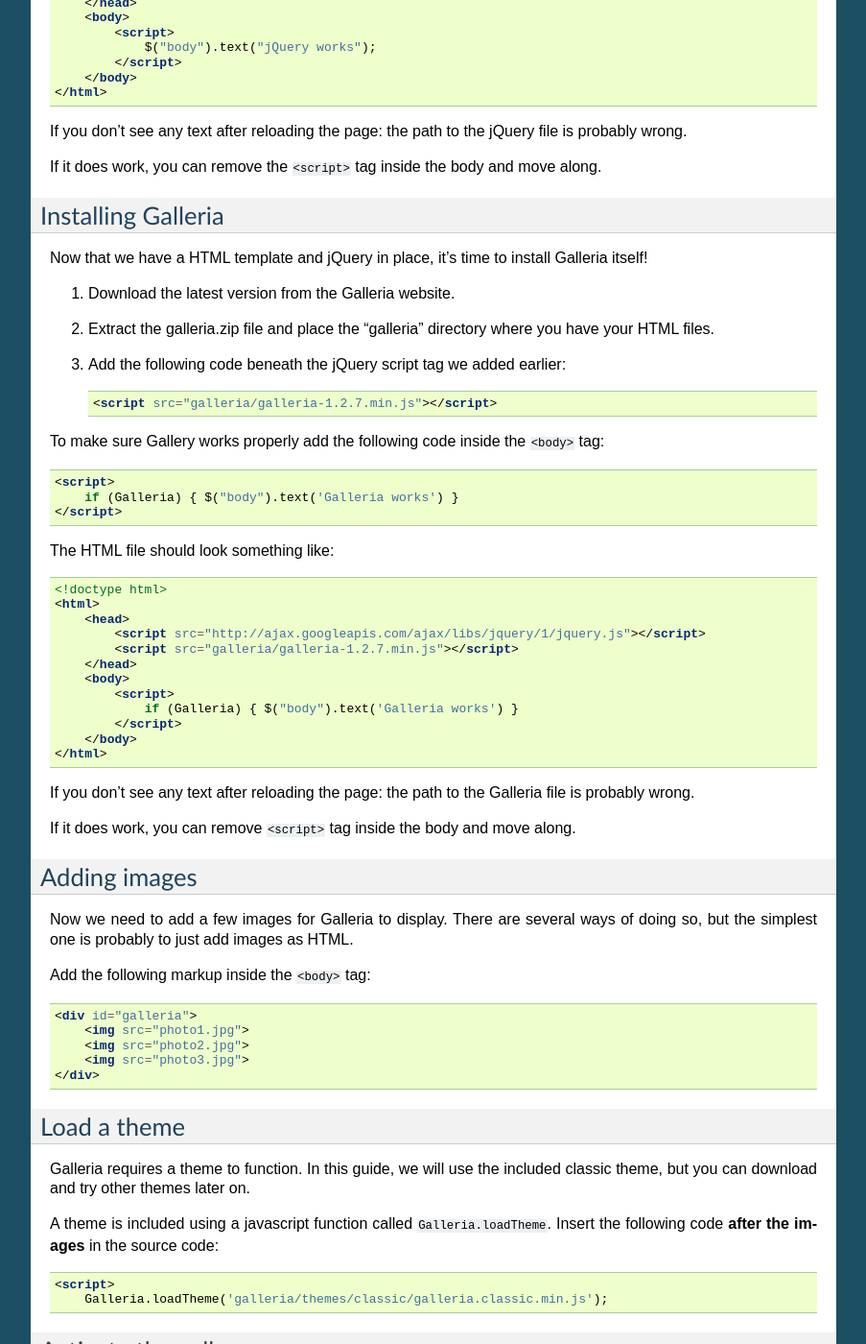
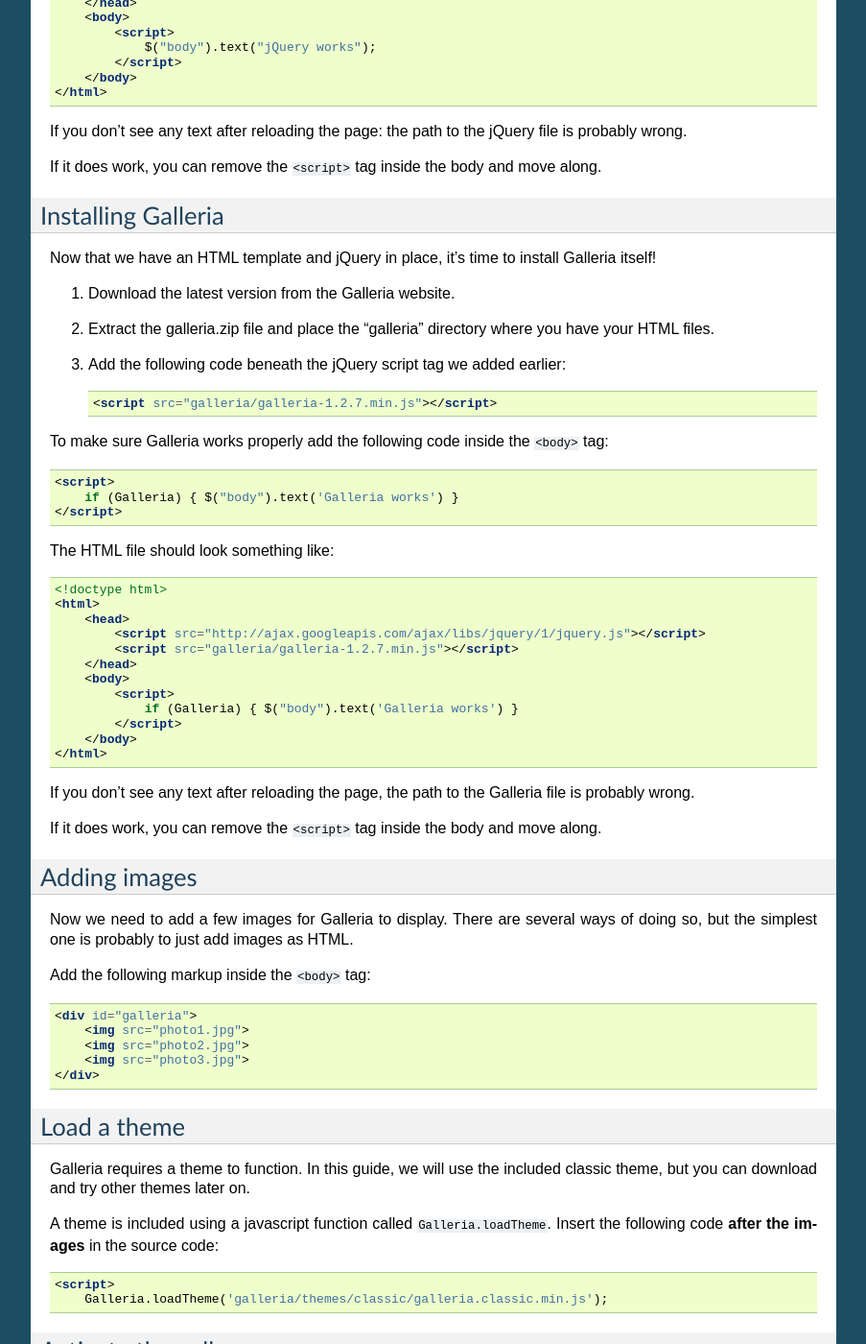
Before and after one commit to GalleriaJS/galleria, a Sphinx documentation site: the page built from docs/getting_started/beginners_guide.rst, in a window 1280 px wide and 1400 px high, scrolled down 911 px. Shown: the whole window at 96% size, without its empty margins (198-1101 px from the left). Built offline with Sphinx 7.4.7, drawn with Linux system fonts in a browser that asks for light colours; pages that are not in the unit, such as notebooks, are missing from menus; some of the changed text lies outside the part shown.

Commit message:
Fix a typo and some English quirks. BTW, http://galleria.io/docs/getting_started/beginners_guide/ needs to be updated - it still mentions setting dimensions to 500x500.

```diff
--- a/docs/getting_started/beginners_guide.rst
+++ b/docs/getting_started/beginners_guide.rst
@@ -11,7 +11,7 @@
 A basic HTML template
 =====================
 
-If you haven't got a HTML template yet, here's a good one to start with::
+If you don't have an HTML template yet, here's a good one to start with::
 
     <!doctype html>
     <html>
@@ -64,7 +64,7 @@
 Installing Galleria
 ===================
 
-Now that we have a HTML template and jQuery in place, it's time to install Galleria itself!
+Now that we have an HTML template and jQuery in place, it's time to install Galleria itself!
 
 1. Download the latest version from the Galleria website.
 2. Extract the galleria.zip file and place the "galleria" directory where you have your HTML files.
@@ -72,7 +72,7 @@
 
     <script src="galleria/galleria-1.2.7.min.js"></script>
 
-To make sure Gallery works properly add the following code inside the ``<body>`` tag::
+To make sure Galleria works properly add the following code inside the ``<body>`` tag::
 
     <script>
         if (Galleria) { $("body").text('Galleria works') }
@@ -94,9 +94,9 @@
         </body>
     </html>
 
-If you don’t see any text after reloading the page: the path to the Galleria file is probably wrong.
+If you don’t see any text after reloading the page, the path to the Galleria file is probably wrong.
 
-If it does work, you can remove ``<script>`` tag inside the body and move along.
+If it does work, you can remove the ``<script>`` tag inside the body and move along.
 
 
 Adding images
```
